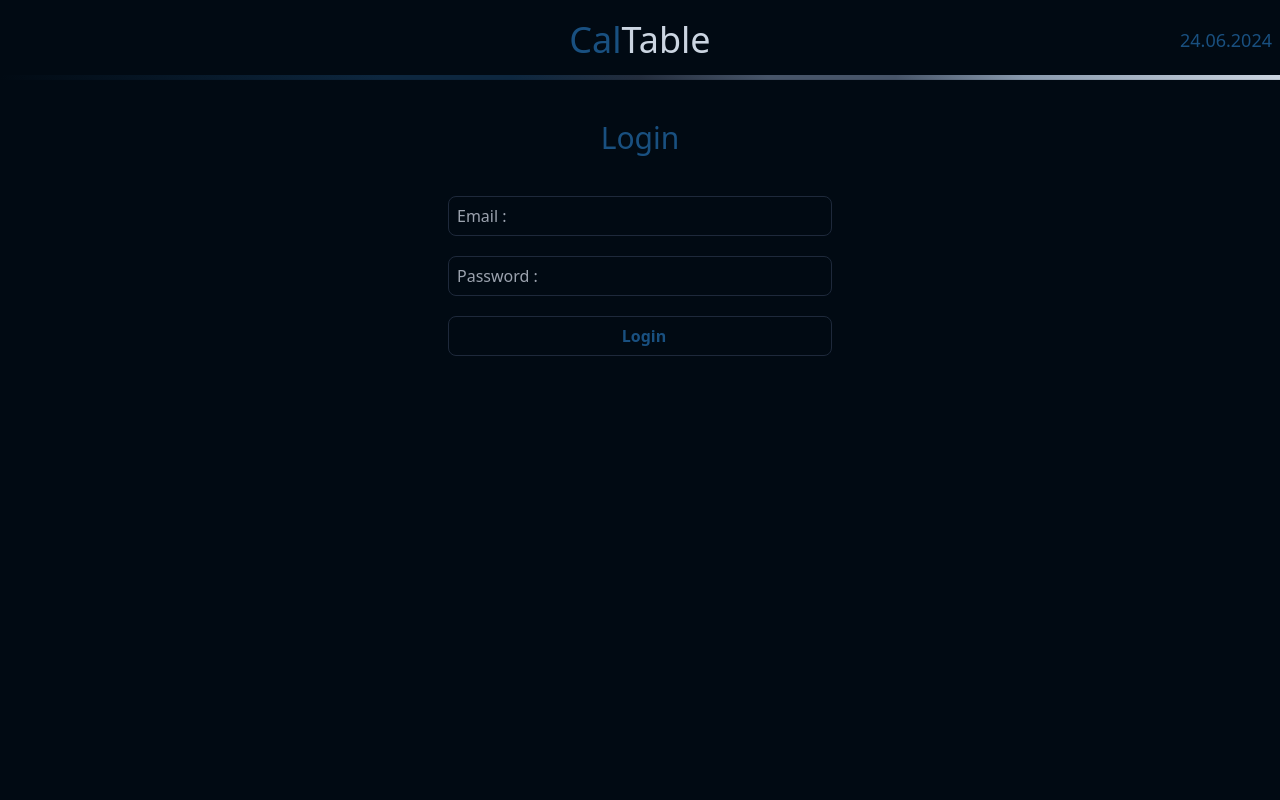
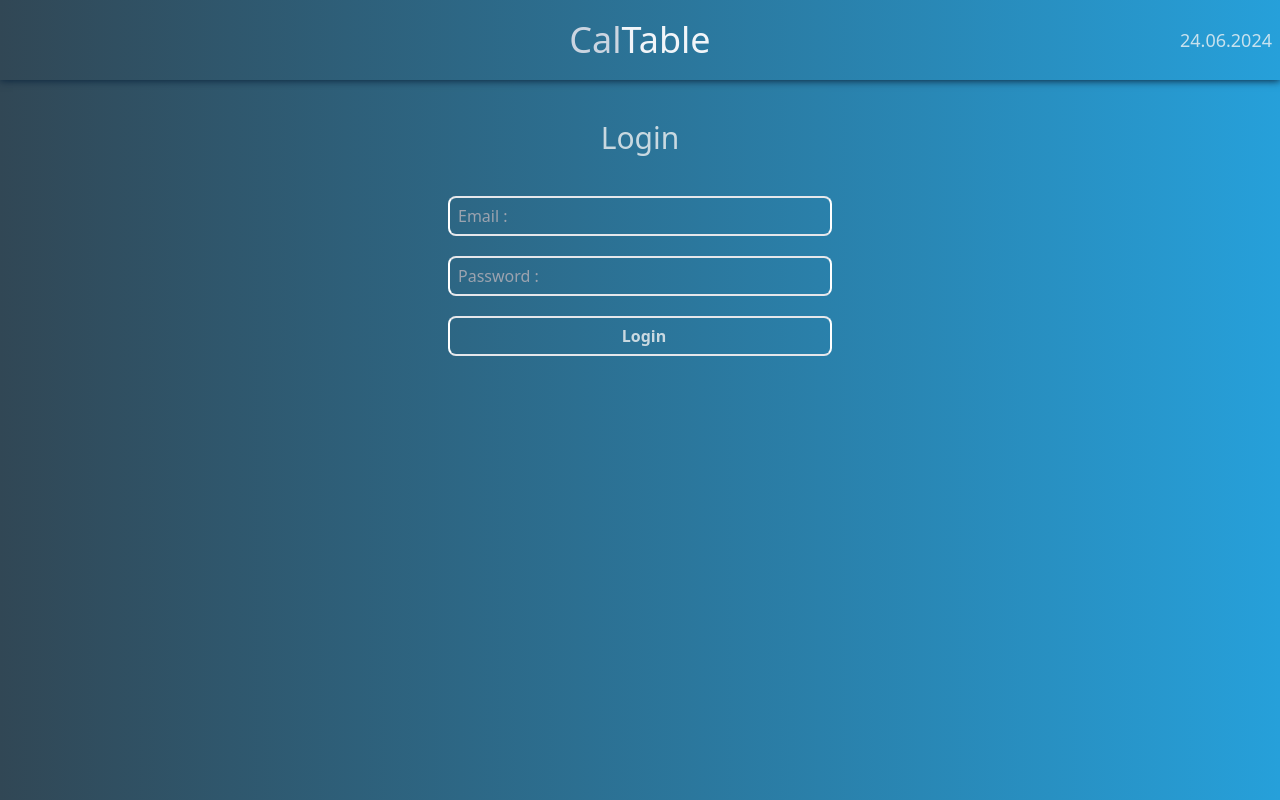
Before and after one commit to 89Ih/caltable, a React (Create React App) app in the folder client/: page /login in a window 1280 px wide. Built offline with nearby package versions, Linux system fonts and the light colour scheme; no server answers.

Commit message:
optimized style

```diff
--- a/client/src/components/Header/Header.jsx
+++ b/client/src/components/Header/Header.jsx
@@ -10,14 +10,14 @@ function Header({ children }) {
   );
 
   return (
-    <header className="h-20 min-w-full px-2 flex justify-between items-center _div_line ">
+    <header className="h-20 min-w-full px-2 flex justify-between items-center ">
 
       <div className="w-1/3">{children}</div>
 
       <Link to={'/'} className="w-1/3 flex justify-center">
         <p className=" text-4xl  ">
-          <span style={{ color: '#195080' }} >Cal</span>
-          <span className="text-slate-300">Table</span>
+          <span className="text-slate-300" >Cal</span>
+          <span className="text-slate-100">Table</span>
         </p>
       </Link>
 
--- a/client/src/index.css
+++ b/client/src/index.css
@@ -7,13 +7,17 @@
   --darker: #0d273f;
   --dark: #195080;
   --whitely: #f5f5f5c8;
-  --bg_btn: linear-gradient(to right, var(--darker), var(--dark));
+  --bg_btn: #f5f5f5b2;
+  --br-main: 2px solid var(--whitely);
+  --bg-main: -webkit-linear-gradient(to left, #26a0da, #314755);
+  --bg-main: linear-gradient(to left, #26a0da, #314755);
 }
 
 * {
   margin: 0;
   padding: 0;
   box-sizing: border-box;
+  color: var(--whitely);
 }
 
 a {
@@ -24,19 +28,21 @@ a {
 html,
 body {
   color: var(--dark);
-  background-color: var(--darkest);
+  background: var(--bg-main)
 }
+
 header {
-  background-color: #010a13 !important;
-  z-index: 1;
   position: sticky;
   top: 0;
+  z-index: 1;
+  background-color:var(--br-main) !important;
+  background:var(--bg-main) !important;
+  box-shadow: 0px 1px 7.5px var(--darker);
 }
 
 #tables {
   margin-top: 5%;
   width: 100%;
-
   display: inline-flex;
   flex-direction: row;
   flex-wrap: wrap !important;
@@ -45,7 +51,7 @@ header {
   gap: 10px;
 }
 
-#tables > a {
+#tables>a {
   border-radius: 5px;
   width: 250px;
   height: 50px;
@@ -55,47 +61,51 @@ header {
 }
 
 ._tableAnchor {
-  background: linear-gradient(to right, var(--darker), var(--dark));
+  font-weight: 500;
+  background-color: rgba(245, 245, 245, 0.699);
+  color: #010a13;
+}
+
+._tableResrveted {
+background-color: rgba(3, 56, 3, 0.582);
+color: var(--bg_btn);
+font-weight: 500;
+
 }
 
 table {
   width: 100%;
   border-collapse: collapse;
-  border: thin solid var(--dark);
+  border: var(--br-main);
 }
 
 th,
 td {
-  border: thin solid var(--dark);
+  border: var(--br-main);
   padding: 8px 10px;
 }
 
 caption {
   caption-side: bottom;
-  border-left: thin solid var(--dark);
-  border-bottom: thin solid var(--dark);
-  border-right: thin solid var(--dark);
+  border-left: var(--br-main);
+  border-bottom: var(--br-main);
+  border-right: var(--br-main);
 }
 
-caption > div {
+caption>div {
   padding: 0 3% 0 15px;
   display: flex;
   align-items: center;
   justify-content: space-between;
 }
 
-caption > div > p {
+caption>div>p {
   color: var(--whitely);
   font-size: 16px;
 }
 
-caption > div > button {
-  background-image: linear-gradient(
-    to right,
-    #348f50 0%,
-    #56b4d3 51%,
-    #348f50 100%
-  );
+caption>div>button {
+  background-image: linear-gradient(to right, #16222A 0%, #3A6073  51%, #16222A  100%);
   margin: 7px;
   padding: 5px 45px;
   height: 35px;
@@ -109,25 +119,26 @@ caption > div > button {
   font-weight: 700;
 }
 
-caption > div > button:hover {
+caption>div>button:hover {
   background-position: right center;
   color: #fff;
   text-decoration: none;
 }
 
-form > div:first-child {
+form>div:first-child {
   display: flex;
   flex-direction: column;
   gap: 4px;
   margin-bottom: 15px;
   padding: 10px 10px 0 10px;
 }
+
 ._moneyToReturn_btn,
 select {
   height: 35px;
   text-transform: capitalize;
   background-color: unset;
-  border: thin solid var(--dark);
+  border: var(--br-main);
   color: var(--whitely);
   border-radius: 5px;
   padding-left: 5px;
@@ -146,7 +157,7 @@ option {
   padding-left: 10px;
 }
 
-#items > div {
+#items>div {
   min-width: 100%;
   height: 150px;
   width: 100% !important;
@@ -159,18 +170,19 @@ option {
   padding-right: 10px;
 }
 
-#items > div::-webkit-scrollbar {
+#items>div::-webkit-scrollbar {
   width: 0;
 }
 
-#items > div > button {
+#items>div>button {
   width: 200px;
   height: 33px;
   border-radius: 5px;
-  background: var(--bg_btn);
-  border: unset;
-  color: var(--whitely);
+  font-weight: 500;
+  background-color: #f5f5f5b2;
+  color: #010a13;
   text-transform: lowercase;
+  font-weight: 500;
 }
 
 main[class="main"] {
@@ -179,16 +191,17 @@ main[class="main"] {
 
 }
 
-main[class="main"] > section:first-child {
+main[class="main"]>section:first-child {
   width: calc(100% - 250px);
 
 }
 
-main[class="main"] > section:first-child > div {
+main[class="main"]>section:first-child>div {
   padding: 0 10px 0 10px;
   margin-bottom: 10px;
 }
-main[class="main"] > section:last-child {
+
+main[class="main"]>section:last-child {
   width: 250px;
 }
 
@@ -198,38 +211,35 @@ aside {
   right: 0;
   bottom: 0;
   width: 250px;
-  background-color: var(--darkest);
-  border-left: 5px double #475569a6;
+  border-left: 5px double var(--whitely);
+  /* background-color: #2f3ad318; */
   display: flex;
   flex-direction: column;
   justify-content: space-between;
 }
 
-aside > div {
+aside>div {
   height: calc(100% - 50px);
   overflow-y: scroll;
 }
 
-aside > div::-webkit-scrollbar {
+aside>div::-webkit-scrollbar {
   width: 15px !important;
   background-color: #ffffff09 !important;
-  border-left: thin solid rgba(128, 128, 128, 0.068) !important;
+  border-left: thin solid #80808011 !important;
 }
 
-aside > div::-webkit-scrollbar-thumb {
+aside>div::-webkit-scrollbar-thumb {
   background-color: #475569a6 !important;
 }
+
+
 
 ._sendBTN {
   color: white;
   box-shadow: 0 0 1px #eee;
   font-weight: 700;
-  background-image: linear-gradient(
-    to right,
-    #283c86 0%,
-    #45a247 51%,
-    #283c86 100%
-  );
+  background-image: linear-gradient(to right, #16222A 0%, #3A6073  51%, #16222A  100%);
   width: 95%;
   align-self: center;
   height: 39px;
@@ -253,13 +263,14 @@ aside > div::-webkit-scrollbar-thumb {
   border-radius: 5px;
   background: var(--bg_btn);
   border: unset;
-  color: var(--whitely);
+  color: #010a13;
   width: 20px;
   height: 20px;
   font-size: 18px;
+  font-weight: 700;
 }
 
-._fImage > span {
+._fImage>span {
   transform: translateX(-10px);
   width: calc(100% - 25px);
 }
@@ -275,7 +286,7 @@ footer {
   padding-right: 2.5px;
 }
 
-footer > button > svg:hover {
+footer>button>svg:hover {
   transform: scale(1.1);
   fill: #348f50;
   stroke: #348f50;
@@ -284,22 +295,24 @@ footer > button > svg:hover {
 
 @media only screen and (max-width: 850px) {
 
-  caption > div {
+  caption>div {
     padding-top: 15px;
     flex-direction: column;
 
   }
-  caption > div > p{
+
+  caption>div>p {
     display: flex;
     align-items: center;
     padding-left: 5px;
     text-align: start;
-    background-color: #085e7413;
-    border-bottom: thin solid #085e74;
+    background-color: #00080a38;
+    border-bottom: thin solid #021c23;
     margin-bottom: 7px;
   }
-  caption > div > * {
-    min-height: 38px ;
+
+  caption>div>* {
+    min-height: 38px;
     width: 100%;
   }
 }
@@ -311,19 +324,20 @@ footer > button > svg:hover {
     justify-content: space-between;
   }
 
-  main[class="main"] > section:first-child {
+  main[class="main"]>section:first-child {
     width: 100%;
   }
 
-  main[class="main"] > section:last-child {
+  main[class="main"]>section:last-child {
     margin: 50px 0 30px 0;
     width: 100%;
   }
+
   aside {
     top: unset;
     width: 100%;
-    background-color: var(--darkest);
-    border-top: 5px double var(--dark);
+    background: var(--bg-main);
+    border-top: 5px double var(--whitely);
     border-left: unset;
     display: flex;
     flex-direction: column;
@@ -331,15 +345,18 @@ footer > button > svg:hover {
     max-height: 200px;
     /* bottom: 5px; */
   }
-  aside > div {
+
+  aside>div {
     max-height: 150px;
   }
+
   ._sendBTN {
     height: 39px;
     margin-top: 7px;
     margin-bottom: 7px;
     height: 50px;
   }
+
   table {
     color: #ccc;
     background-color: #19508046;
@@ -347,52 +364,35 @@ footer > button > svg:hover {
     margin-bottom: 100px;
   }
 
-  ._child > h1 {
+  ._child>h1 {
     font-size: 18px;
     font-weight: 500;
   }
-  caption > div {
+
+  caption>div {
     padding-top: 15px;
     flex-direction: column;
+    margin-bottom: 50px;
   }
-  caption > div > * {
-    min-height: 38px ;
+
+  caption>div>* {
+    min-height: 38px;
     width: 100%;
   }
+
+  #tables {
+    margin-bottom: 25px !important;
+
+  }
+
 }
 
-._div_line {
-  background: linear-gradient(
-    to right,
-    var(--darkest) 0%,
-    var(--darker) 30%,
-    var(--darker) 40%,
-    #232d3d 50%,
-    #475569 60%,
-    #475569 70%,
-    #a3b6ccd5 80%,
-    #cbd5e1 100%
-  );
-  background-position: bottom;
-  background-size: 100% 4.91px;
-  background-repeat: no-repeat;
-}
-/* ._para{
-  position: fixed;
-  right: 10px;
-  font-size: 18px;
-  font-weight: 500;
-}
-
-._child{
-  position: fixed;
-  left: 10px;
-} */
 
 ._fz {
   font-size: 20px;
   font-weight: 500;
 }
+
 @media only screen and (max-width: 450px) {
   ._fz {
     font-size: 3.8dvw;
@@ -402,7 +402,9 @@ footer > button > svg:hover {
 ._titlePrint {
   display: none;
 }
+
 @media print {
+
   html,
   body {
     height: initial !important;
@@ -412,17 +414,21 @@ footer > button > svg:hover {
     color: #085e74;
     text-transform: uppercase;
   }
+
   ._titlePrint {
     display: block;
     padding: 10px 10px;
   }
-  caption > div > button {
+
+  caption>div>button {
     display: none;
   }
-  caption > div > p {
+
+  caption>div>p {
     font-weight: 500;
     color: #085e74;
   }
+
   table {
     border-collapse: separate !important;
   }
--- a/client/src/pages/HomePage/HomePage.jsx
+++ b/client/src/pages/HomePage/HomePage.jsx
@@ -8,7 +8,7 @@ function HomePage() {
   const { logOutUser, } = useContext(AuthContext);
   const dispatch = useDispatch();
   const [tables, setTables] = useState(
-    Array.from({ length: 8 }, (_, i) => ({ table: i + 1, free: false }))
+    Array.from({ length:8 }, (_, i) => ({ table: i + 1, free: false }))
   );
   const { globleItems } = useSelector((state) => state.globle);
   const reserviert = () => {
@@ -45,7 +45,7 @@ function HomePage() {
           <div id="tables">
             {tables.map((a) => (
               <Link
-                className={a.free === true ? "bg-green-700" : "_tableAnchor"}
+                className={a.free === true ? "_tableResrveted" : "_tableAnchor"}
                 key={`table${a.table}`}
                 to={`Table/${a.table}`}
               >
--- a/client/src/pages/LoginPage/LoginPage.jsx
+++ b/client/src/pages/LoginPage/LoginPage.jsx
@@ -36,14 +36,14 @@ function LoginPage() {
         onSubmit={handleLoginSubmit}
         className="flex flex-col justify-center items-center gap-5 _login">
         <input
-          className="w-96 h-10 pl-2 rounded-lg border border-solid border-slate-800  bg-transparent"
+          className="w-96 h-10 pl-2 rounded-lg border-2 border-solid border-x-white  bg-transparent outline-none focus:bg-transparent "
           type="email"
           name="email"
           placeholder="Email :"
           value={email}
           onChange={(event) => setEmail(event.target.value)} />
         <input
-          className="w-96 h-10 pl-2 rounded-lg border border-solid border-slate-800 bg-transparent"
+          className="w-96 h-10 pl-2 rounded-lg border-2 border-solid border-x-white bg-transparent outline-none focus:bg-transparent"
           placeholder="Password :"
           type="password"
           name="password"
@@ -51,7 +51,7 @@ function LoginPage() {
           onChange={(event) => setPassword(event.target.value)}
         />
         <button
-          className="w-96 h-10 pl-2 rounded-lg border border-solid border-slate-800 bg-transparent font-bold"
+          className="w-96 h-10 pl-2 rounded-lg border-2 border-solid border-x-white bg-transparent outline-none font-bold "
           type="submit">Login</button>
       </form>
       {errorMessage && <p className="error-message">{errorMessage}</p>}
--- a/client/src/redux/globleSlice.js
+++ b/client/src/redux/globleSlice.js
@@ -1,13 +1,10 @@
 import { createSlice } from "@reduxjs/toolkit";
-
-
 export const globleSlice = createSlice({
   name: "globle",
   initialState: {
     globleItems: [],
     mailStorge:[]
   },
-
   reducers: {
     changeGlobleItems: (state, action) => {
       state.globleItems = action.payload;
@@ -17,6 +14,5 @@ export const globleSlice = createSlice({
     }
   },
 });
-
 export const { changeGlobleItems,sendMails} = globleSlice.actions;
 export default globleSlice.reducer;
```
Also changed, not shown: client/src/pages/Tables/Tables.jsx (+50 -35 lines), client/public/bg.jpg (added).
